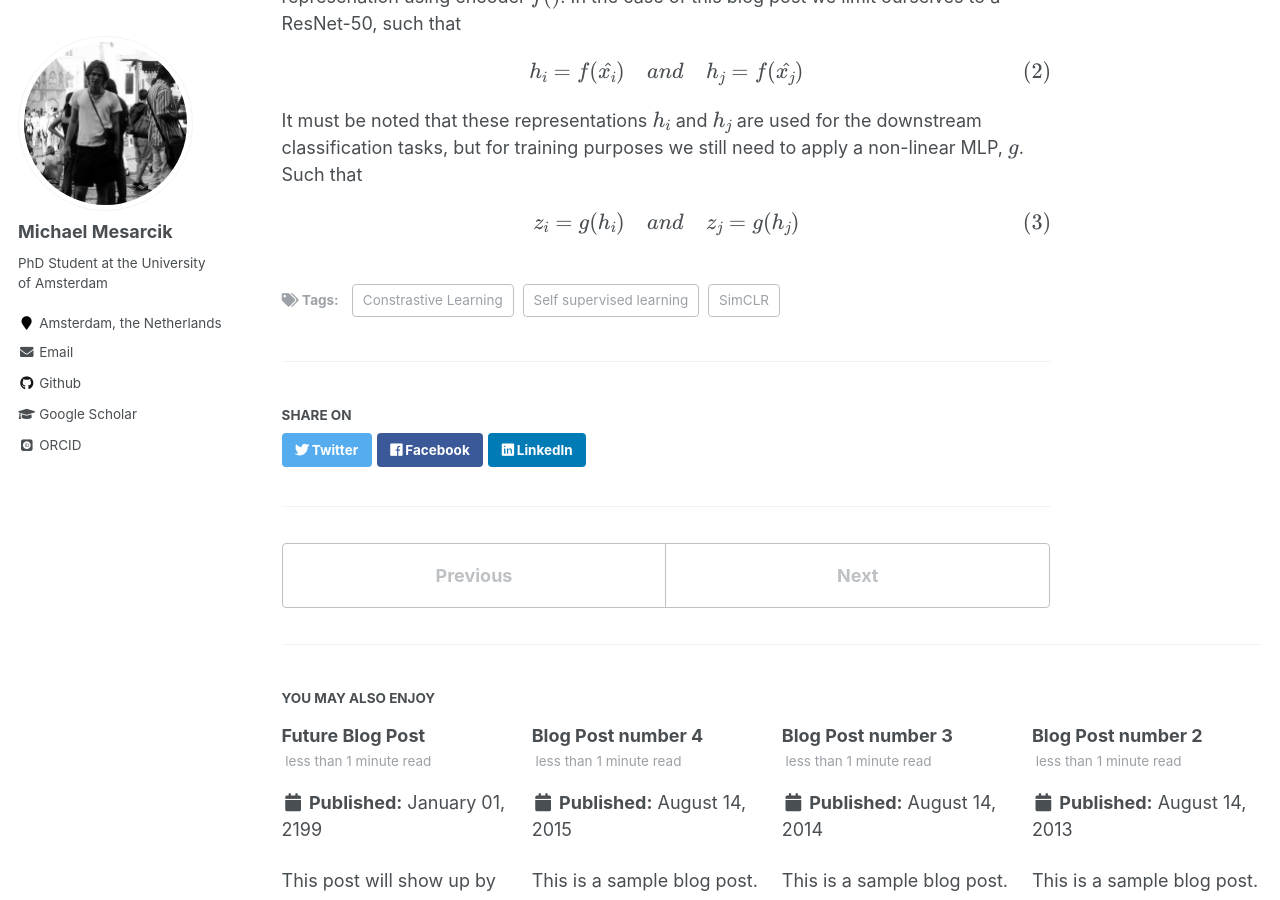
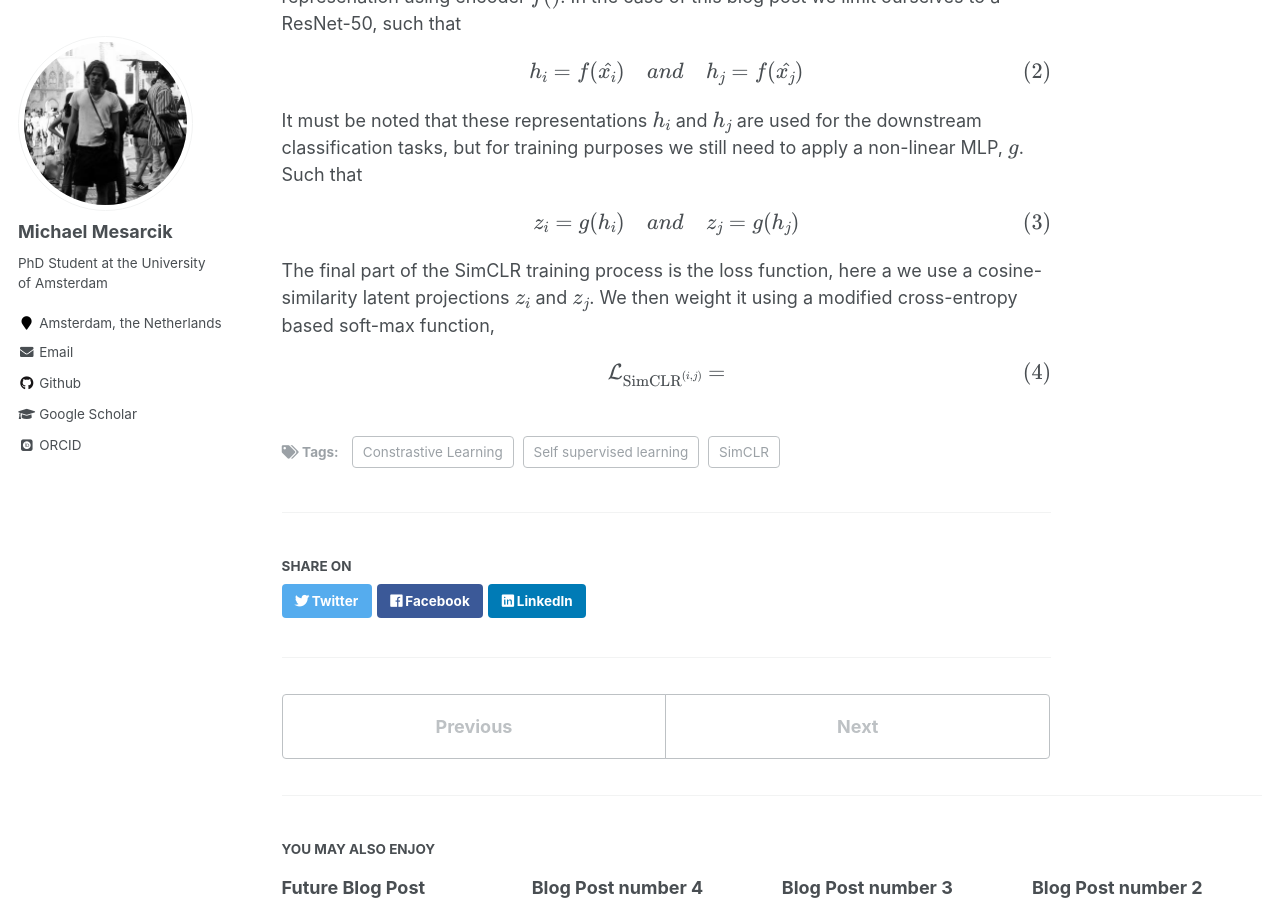
Before and after one commit to mesarcik/mesarcik.github.io, a Jekyll site: the page built from _posts/2021-12-08-blog-post-simclr.md, in a window 1280 px wide and 900 px high, scrolled down 1448 px. Built offline with Jekyll 4.4.1, drawn with Linux system fonts in a browser that asks for light colours; some web fonts are replaced; formulas are drawn with MathJax 3; some of the changed text lies outside the part shown.

Commit message:
blog post updated

```diff
--- a/_posts/2021-12-08-blog-post-simclr.md
+++ b/_posts/2021-12-08-blog-post-simclr.md
@@ -45,3 +45,7 @@ It must be noted that these representations $$h_i$$ and $$h_j$$ are used for the
 
 
 $$ z_i = g(h_i) \quad  and \quad z_j = g(h_j) $$
+
+The final part of the SimCLR training process is the loss function, here a we use a cosine-similarity latent projections $$z_i$$ and $$z_j$$. We then weight it using a modified cross-entropy based soft-max function,
+
+$$ \mathcal{L}_{\text{SimCLR}^{(i,j)}} = $$
```
